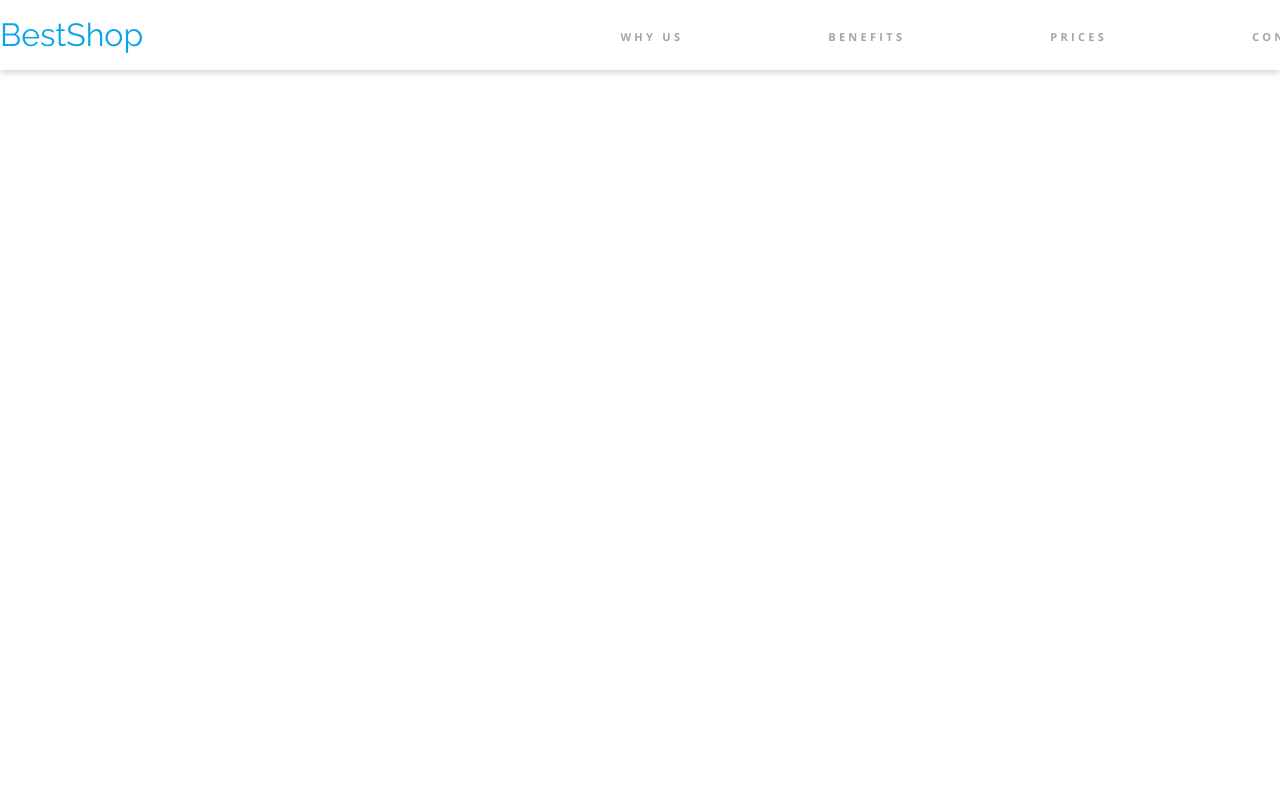
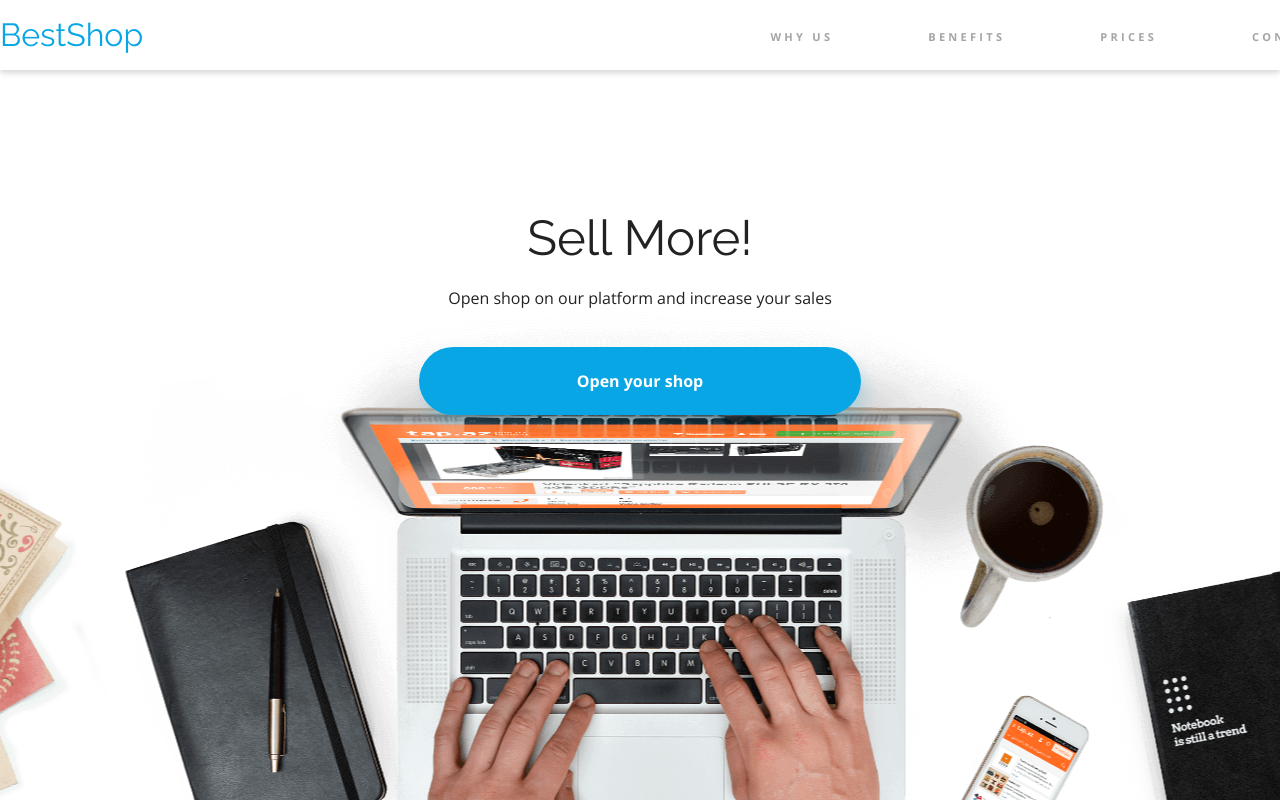
Before and after one commit to kj-ninja/best-shop, a plain HTML site: page index.html in a window 1280 px wide. Shown: the top 800 px of the page. Drawn offline with nearby package versions, Linux system fonts and the light colour scheme.

Commit message:
section banner done

```diff
--- a/css/style.css
+++ b/css/style.css
@@ -5,7 +5,7 @@
     --dark-gray: #707070;
     --medium-gray: #95989A;
     --gray: #A5A5A5;
-    --bg-color: #FFF;
+    --white-color: #FFF;
 }
 
 * {
@@ -25,7 +25,7 @@ a {
     margin: 0 auto;
 }
 
-/*Header styles*/
+/*Header section styles*/
 .header {
     box-shadow: 0 3px 6px #00000029;
     width: 100%;
@@ -50,7 +50,7 @@ a {
 }
 
 .header-nav-list li {
-    margin-left: 95px;
+    margin-left: 45px;
 }
 
 .header-nav-list a {
@@ -69,3 +69,49 @@ a {
     border-bottom: 4px solid var(--blue-color);
     color: var(--text-color);
 }
+
+/*Banner section styles*/
+.banner {
+    height: calc(100vh - 70px);
+    background-image: url("../assets/Background.png");
+    background-repeat: no-repeat;
+    background-position: bottom;
+
+    display: flex;
+    flex-direction: column;
+    align-items: center;
+}
+
+.banner-title {
+    font-size: 49px;
+    line-height: 59px;
+    font-family: 'Raleway', sans-serif;
+    margin: 138px 0 20px;
+}
+
+.banner-text {
+    font-size: 16px;
+    line-height: 22px;
+    margin-bottom: 38px;
+}
+
+.banner-btn {
+    padding: 22px 157px;
+    background-color: var(--blue-color);
+    border-radius: 40px;
+    box-shadow: 5px 10px 14px #07ACE629;
+    text-align: center;
+    color: var(--white-color);
+    font-size: 16px;
+    font-weight: 700;
+    line-height: 22px;
+    cursor: pointer;
+    transition: 0.3s;
+    border: 1px solid transparent;
+}
+
+.banner-btn:hover {
+    background-color: var(--white-color);
+    color: var(--blue-color);
+    border: 1px solid var(--blue-color);
+}
--- a/index.html
+++ b/index.html
@@ -29,5 +29,11 @@
         </div>
     </header>
 
+    <section class="banner">
+        <h1 class="banner-title">Sell More!</h1>
+        <p class="banner-text">Open shop on our platform and increase your sales</p>
+        <a href="#" class="banner-btn">Open your shop</a>
+    </section>
+
 </body>
 </html>
```
